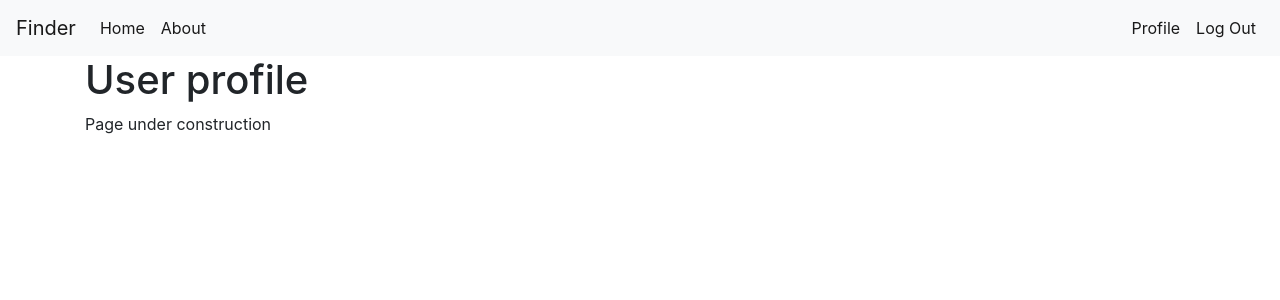
After one commit to JulianHysi/finder, a Flask app: page /profile in a window 1280 px wide. The commit adds this page. Shown: the top 300 px of the page. Run offline with Flask 2, Linux system fonts and the light colour scheme; a user stored in the database is signed in; tables that the repository leaves empty hold one stand-in row (values such as "Sample post"); some libraries are stand-ins or nearby versions.

Commit message:
Add basic user-profile route and view

```diff
--- a/finder/__init__.py
+++ b/finder/__init__.py
@@ -13,5 +13,7 @@ app.config['SQLALCHEMY_DATABASE_URI'] = environ.get('DATABASE_URI')
 db = SQLAlchemy(app)
 bcrypt = Bcrypt(app)
 login_manager = LoginManager(app)
+login_manager.login_view = 'login'
+login_manager.login_message_category = 'warning'
 
 import finder.routes
--- a/finder/routes.py
+++ b/finder/routes.py
@@ -9,6 +9,7 @@ from finder.models import User
 from flask_login import login_user
 from flask_login import current_user
 from flask_login import logout_user
+from flask_login import login_required
 
 
 @app.route('/')
@@ -56,3 +57,8 @@ def login():
 def logout():
     logout_user()
     return redirect(url_for('index'))
+
+@app.route('/profile')
+@login_required
+def profile():
+    return render_template('profile.html')
--- a/finder/templates/layout.html
+++ b/finder/templates/layout.html
@@ -30,7 +30,7 @@
 		    </div>
 		    <div class="navbar-nav ml-auto">
 		      {% if current_user.is_authenticated %}
-  		  		  <a class="nav-item nav-link active" href="#">Profile</a>
+  		  		  <a class="nav-item nav-link active" href="{{ url_for('profile') }}">Profile</a>
 				  <a class="nav-item nav-link active" href="{{ url_for('logout') }}">Log Out</a>
 		      {% else %}
 		  		  <a class="nav-item nav-link active" href="{{ url_for('login') }}">Log in</a>
--- /dev/null
+++ b/finder/templates/profile.html
@@ -0,0 +1,5 @@
+{% extends 'layout.html' %}
+{% block body %}
+        <h1>User profile</h1>
+        <p>Page under construction</p>
+{% endblock %}
```
